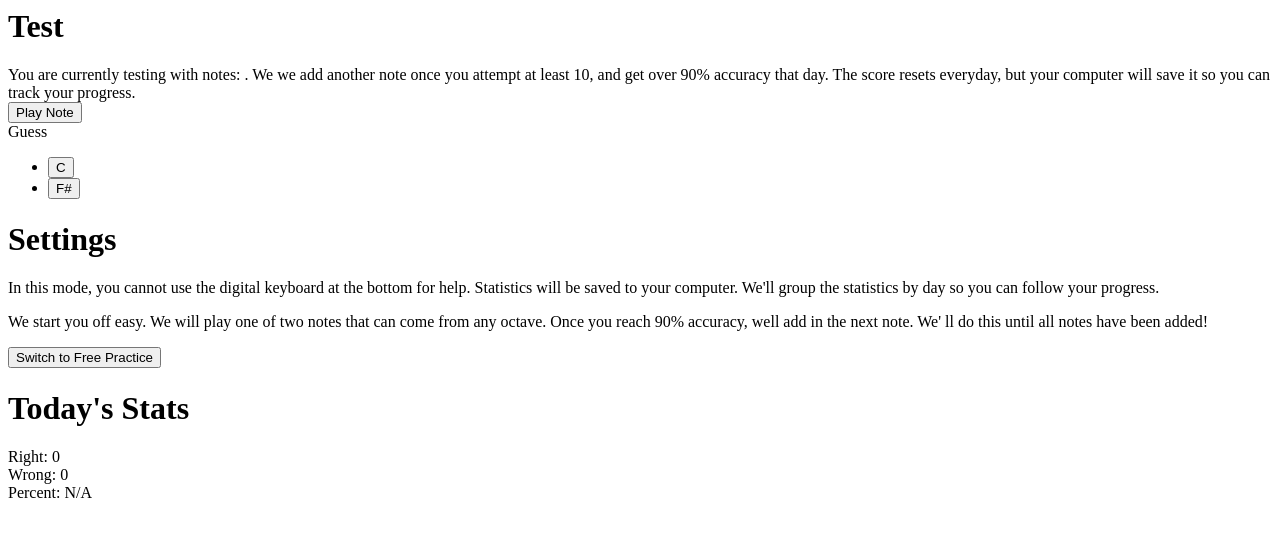
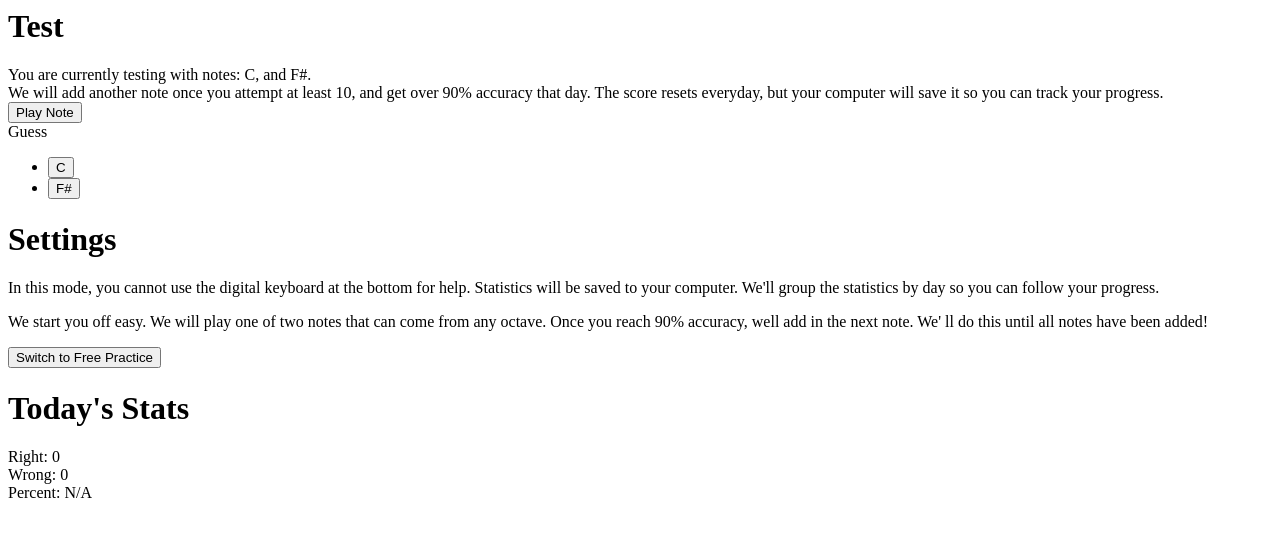
Before and after one commit to josephmate/PerfectPitchTrainer, a plain HTML site: page index.html in a window 1280 px wide. Both pictures are taken after a click on the button "Switch to Test Mode". Drawn offline with Linux system fonts and the light colour scheme.

Commit message:
improved description to list the notes

```diff
--- a/dist/testMode.js
+++ b/dist/testMode.js
@@ -42,6 +42,26 @@ function computeEnabledNotes() {
     }
     return result;
 }
+function calculateNoteString() {
+    var enabledNotes = computeEnabledNotes();
+    var notesToWrite = [];
+    for (var i = 0; i < enabledNotes.length; i++) {
+        if (enabledNotes[i]) {
+            notesToWrite.push(notesByRank[i].name);
+        }
+    }
+    var result = "";
+    for (var i = 0; i < notesToWrite.length; i++) {
+        if (i > 0) {
+            result += ", ";
+        }
+        if (i == notesToWrite.length - 1) {
+            result += " and ";
+        }
+        result += notesToWrite[i];
+    }
+    return result;
+}
 function updateStats() {
     document.getElementById("rightCount").innerText = rights + "";
     document.getElementById("wrongCount").innerText = wrongs + "";
@@ -70,6 +90,7 @@ function enableTestMode() {
     document.getElementById("testModeSettingsDiv").hidden = false;
     document.getElementById("testExplanation").hidden = false;
     document.getElementById("todaysStats").hidden = false;
+    document.getElementById("testNotes").innerText = calculateNoteString();
     updateStats();
     guessCallback = testModeGuessCallBack;
     applySettings(computeEnabledNotes());
--- a/index.html
+++ b/index.html
@@ -11,8 +11,10 @@
         </div>
         <div id="testExplanation" hidden>
             You are currently testing with notes: <span id="testNotes"></span>.
-            We we add another note once you attempt at least 10, and get over 90% accuracy that day.
-            The score resets everyday, but your computer will save it so you can track your progress.
+            <div>
+                We will add another note once you attempt at least 10, and get over 90% accuracy that day.
+                The score resets everyday, but your computer will save it so you can track your progress.
+            </div>
         </div>
 
         <div>
```
Also changed, not shown: testMode.ts (+22 -0 lines).
